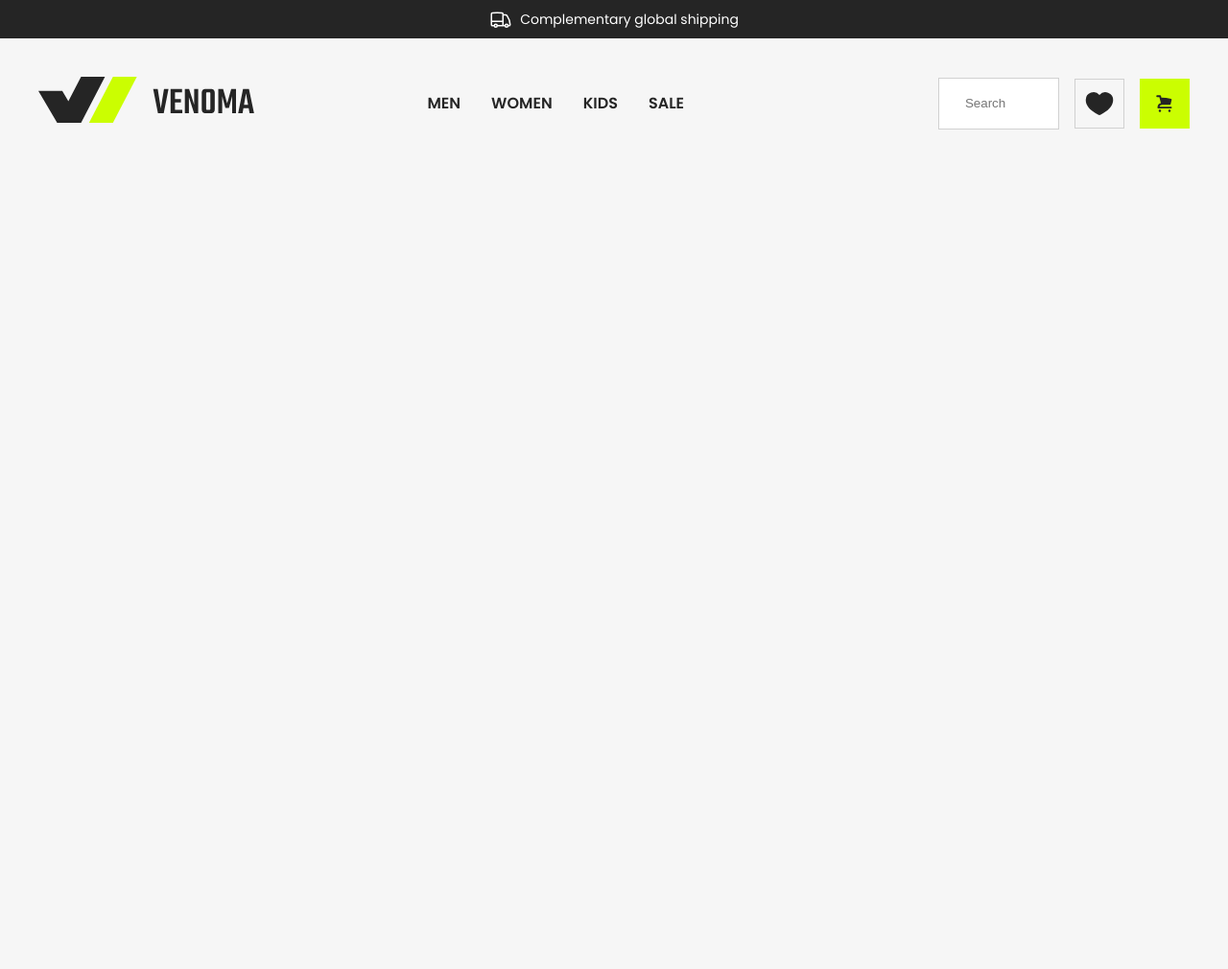
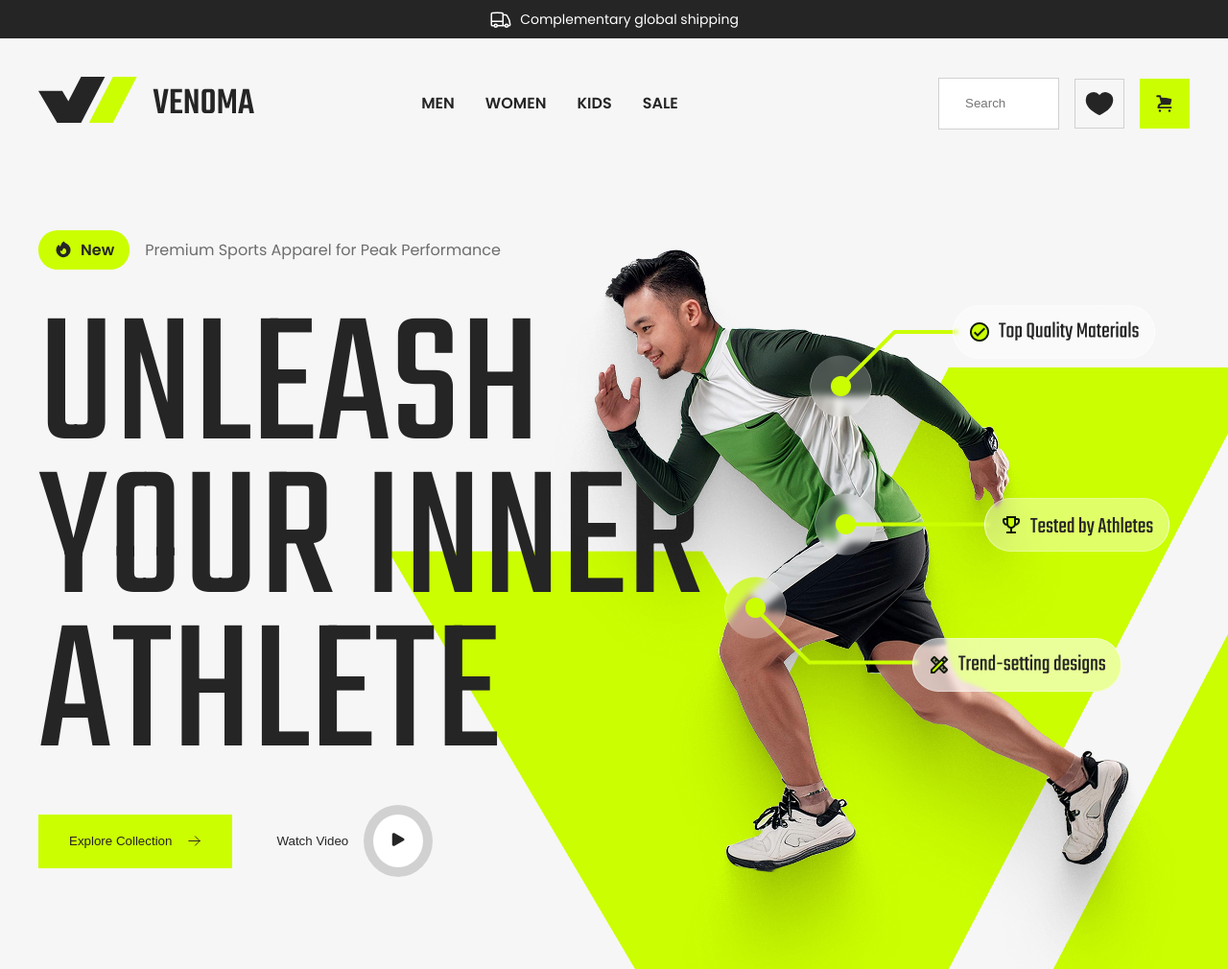
Before and after one commit to alexangria1992/sports-agency-website, a website built with Vite: page index.html in a window 1280 px wide. Shown: the top 1010 px of the page at 96% size. Built offline with nearby package versions, Linux system fonts and the light colour scheme.

Commit message:
hero section

```diff
--- a/index.html
+++ b/index.html
@@ -163,7 +163,82 @@
           </div>
         </div>
       </header>
-      <section class="hero"></section>
+      <section class="hero">
+        <div class="container hero-container">
+          <div class="hero-wrapper">
+            <div class="hero-text-wrapper">
+              <!-- badge & text -->
+              <div class="badge-container">
+                <div class="fire-icon-wrapper">
+                  <svg
+                    xmlns="http://www.w3.org/2000/svg"
+                    viewBox="0 0 24 24"
+                    fill="currentColor"
+                    class="size-6 fire-icon"
+                  >
+                    <path
+                      fill-rule="evenodd"
+                      d="M12.963 2.286a.75.75 0 0 0-1.071-.136 9.742 9.742 0 0 0-3.539 6.176 7.547 7.547 0 0 1-1.705-1.715.75.75 0 0 0-1.152-.082A9 9 0 1 0 15.68 4.534a7.46 7.46 0 0 1-2.717-2.248ZM15.75 14.25a3.75 3.75 0 1 1-7.313-1.172c.628.465 1.35.81 2.133 1a5.99 5.99 0 0 1 1.925-3.546 3.75 3.75 0 0 1 3.255 3.718Z"
+                      clip-rule="evenodd"
+                    />
+                  </svg>
+                  <p class="badge-text">New</p>
+                </div>
+                <p>Premium Sports Apparel for Peak Performance</p>
+              </div>
+              <h1 class="h1 hero-heading">
+                Unleash <br />
+                Your Inner <br />
+                Athlete
+              </h1>
+              <div class="btn-container">
+                <button class="btn btn-accent">
+                  <div class="button-wrapper">
+                    <span>Explore Collection</span>
+                    <svg
+                      xmlns="http://www.w3.org/2000/svg"
+                      fill="none"
+                      viewBox="0 0 24 24"
+                      stroke-width="1.5"
+                      stroke="currentColor"
+                      class="size-6 arrow-icon"
+                    >
+                      <path
+                        stroke-linecap="round"
+                        stroke-linejoin="round"
+                        d="M13.5 4.5 21 12m0 0-7.5 7.5M21 12H3"
+                      />
+                    </svg>
+                  </div>
+                </button>
+                <button class="hero-btn">
+                  <div class="button-wrapper">
+                    <span>Watch Video</span>
+                    <div class="play-icon-wrapper">
+                      <svg
+                        xmlns="http://www.w3.org/2000/svg"
+                        viewBox="0 0 24 24"
+                        fill="currentColor"
+                        class="size-6 play-icon"
+                      >
+                        <path
+                          fill-rule="evenodd"
+                          d="M4.5 5.653c0-1.427 1.529-2.33 2.779-1.643l11.54 6.347c1.295.712 1.295 2.573 0 3.286L7.28 19.99c-1.25.687-2.779-.217-2.779-1.643V5.653Z"
+                          clip-rule="evenodd"
+                        />
+                      </svg>
+                    </div>
+                  </div>
+                </button>
+              </div>
+            </div>
+            <!-- img -->
+            <div class="hero-img">
+              <img src="/assets/img/hero/running.png" alt="" />
+            </div>
+          </div>
+        </div>
+      </section>
       <section class="latest">
         <div class="container latest_container">
           <div class="heading_wrapper">
--- a/src/style.css
+++ b/src/style.css
@@ -111,6 +111,7 @@ p {
   font-size: 6rem; /* text-8xl */
   text-transform: uppercase;
   line-height: 0.8;
+  font-weight: 400;
 }
 
 @media (min-width: 768px) {
@@ -273,6 +274,8 @@ body {
   margin-inline: auto;
   left: 0;
   right: 0;
+  background-color: #f6f6f6;
+
   /* background-color: lime; */
 }
 
@@ -345,6 +348,13 @@ body {
   .search {
     display: flex;
   }
+  .header_wrapper {
+    justify-content: flex-start;
+    gap: 24px;
+  }
+  .search {
+    margin-left: auto;
+  }
 }
 
 @media (min-width: 768px) {
@@ -360,21 +370,44 @@ body {
     color: var(--color-primary);
     text-transform: uppercase;
     font-weight: 600;
-    padding-left: 96px;
+    justify-self: center;
+    padding-left: 0;
+    grid-column: 2;
+    grid-row: 1;
   }
-}
+  .header_wrapper {
+    display: grid;
+    grid-template-columns: auto 1fr auto;
+    grid-template-rows: 1fr;
+    align-items: center;
 
-@media (min-width: 1200px) {
+    gap: 0;
+  }
+  .header_left {
+    grid-column: 1; /* ✅ logo column */
+    grid-row: 1;
+  }
+  .search {
+    display: flex;
+    grid-column: 3;
+    justify-self: end;
+    margin-left: 0;
+    grid-row: 1;
+  }
   .sidenav {
+    display: none;
+  }
+  #menuBtn {
+    display: none;
+  }
+  #menuBtn {
+    display: none;
+  }
+  #sheet {
     display: none;
   }
 }
 
-@media (min-width: 768px) {
-  #menuBtn {
-    display: none;
-  }
-}
 /* LATEST SECTION */
 
 .latest {
@@ -409,11 +442,150 @@ body {
 /* HERO */
 .hero {
   background-color: #f6f6f6;
+  background-image: url(/assets/img/hero/bg.png);
+  background-repeat: no-repeat;
+  background-position: 60%;
+}
+
+.hero-container {
+  display: flex;
+  align-items: center;
+  justify-content: center;
+  height: 100%;
+}
+
+.hero-wrapper {
+  position: relative;
+  display: flex;
+  flex-direction: column;
+  align-items: center;
+  width: 100%;
+}
+
+.hero-text-wrapper {
+  width: 100%;
+  max-width: 760px;
+  margin-bottom: 32px;
+  display: flex;
+  flex-direction: column;
+  align-items: center;
+}
+
+.hero-heading {
+  margin-bottom: 40px;
+  text-align: center;
+}
+
+.hero-img {
+  position: relative;
+}
+
+.btn-container {
+  display: flex;
+  flex-direction: column;
+  margin-bottom: 8rem;
+  gap: 40px;
+}
+
+.button-wrapper {
+  display: flex;
+  align-items: center;
+  gap: 16px;
+}
+
+.arrow-icon {
+  width: 15px;
+  height: 15px;
+}
+
+.play-icon {
+  width: 20px;
+  height: 20px;
+}
+
+.play-icon-wrapper {
+  background-color: white;
+  color: var(--color-primary);
+  border-radius: 50%;
+  border: 10px solid var(--color-grey-200);
+  padding: 16px;
+}
+.hero-btn {
+  height: 56px;
+  font-weight: 500;
+  color: var(--color-primary);
+  display: flex;
+  align-items: center;
+  justify-content: center;
+  cursor: pointer;
+}
+
+.fire-icon-wrapper {
+  background-color: var(--color-accent);
+  color: var(--color-primary);
+  display: flex;
+  align-items: center;
+  gap: 8px;
+  padding: 8px 16px;
+  border-radius: 20px;
+}
+
+.badge-container {
+  display: flex;
+  align-items: center;
+  gap: 16px;
+  margin-bottom: 48px;
+}
+
+.fire-icon {
+  width: 20px;
+  height: 20px;
+}
+
+.badge-text {
+  font-weight: 600;
+}
+
+@media (min-width: 768px) {
+  .hero {
+    background-position: right bottom;
+  }
+  .hero-text-wrapper {
+    margin-bottom: 0;
+  }
+
+  .btn-container {
+    margin-bottom: 0;
+  }
 }
 
 @media (min-width: 1200px) {
   .hero {
     height: 1064px;
+    background-position: right;
+  }
+
+  .hero-wrapper {
+    flex-direction: row;
+  }
+
+  .hero-img {
+    position: absolute;
+    right: -100px;
+    top: -7px;
+  }
+
+  .btn-container {
+    flex-direction: row;
+    gap: 40px;
+  }
+
+  .hero-text-wrapper {
+    align-items: flex-start;
+  }
+
+  .hero-heading {
+    text-align: left;
   }
 }
 
```
